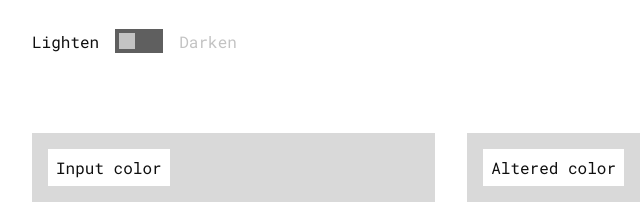
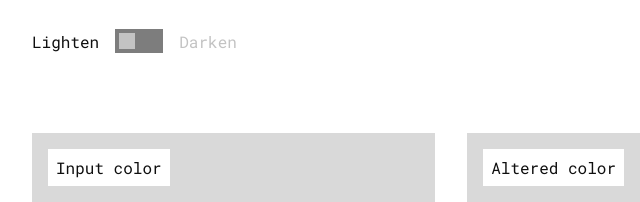
Before and after one commit to adrienglbrt/JS-Color-tool, a plain HTML site: page index.html in a window 1280 px wide. Shown: the part 359-561 px from the top of the page, 32-672 px from the left. Drawn offline with Linux system fonts and the light colour scheme.

Commit message:
Update toggle background color

```diff
--- a/index.css
+++ b/index.css
@@ -116,7 +116,7 @@ body {
     width: 3rem;
     height: 1.5rem;
     padding: 0.25rem;
-    background-color: #5f5f5f;
+    background-color: #7d7d7d;
     cursor: pointer;
 }
 
```
